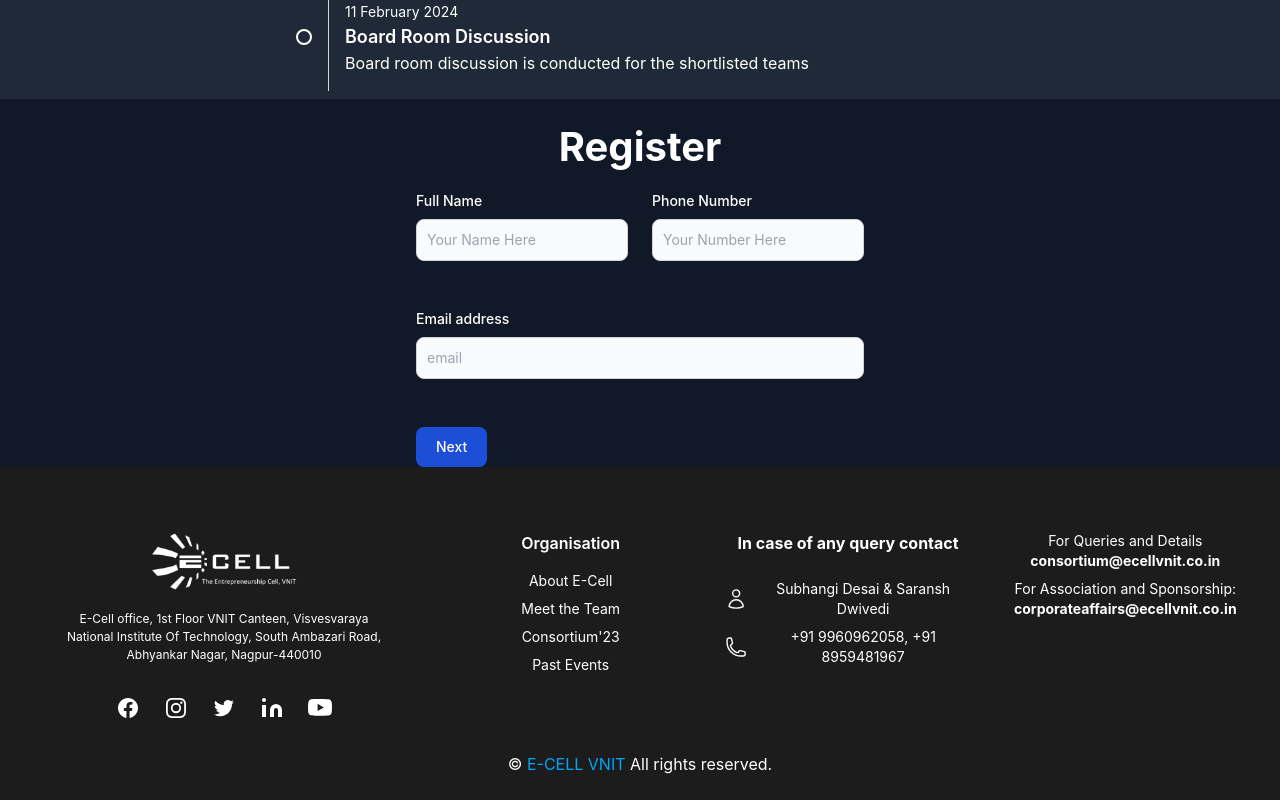
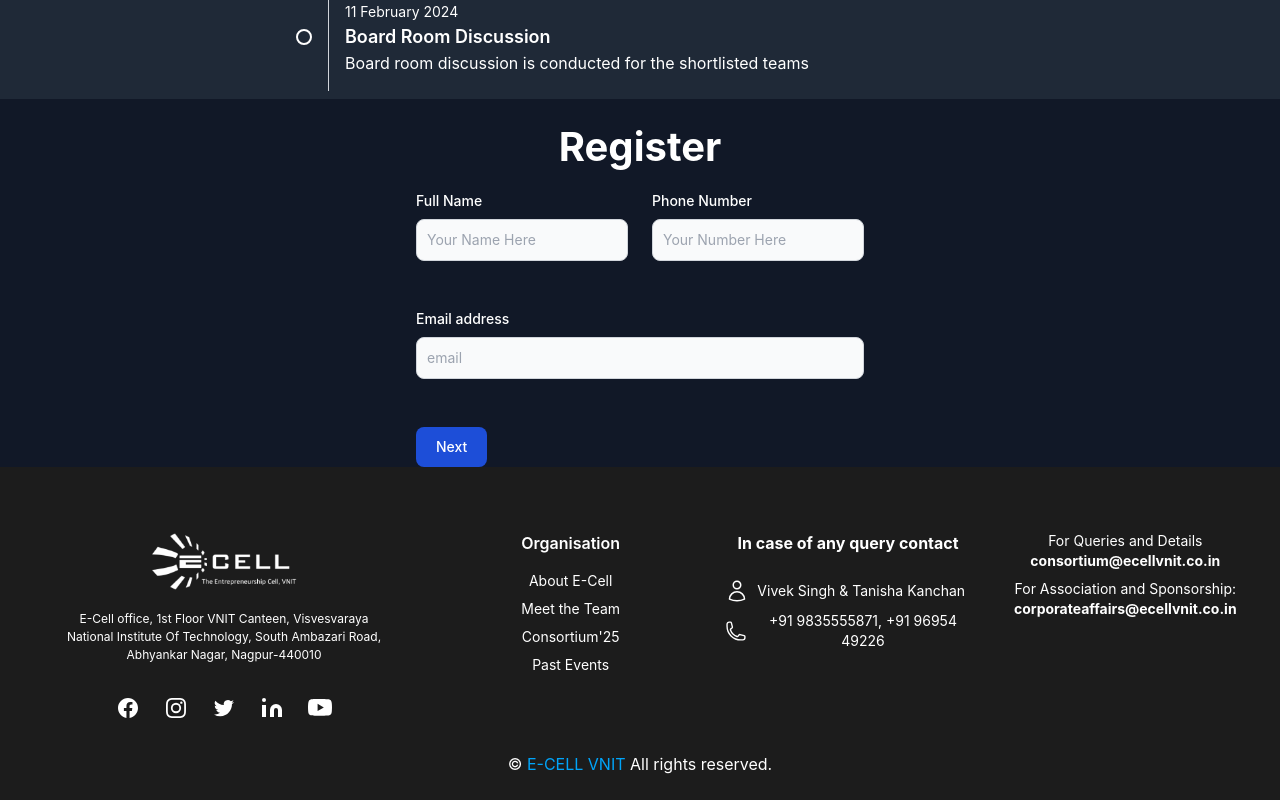
Before and after one commit to venom76568/ceo25-public, a React (Create React App) app: page / in a window 1280 px wide. Shown: the part 2014-2814 px from the top of the page. Built offline with nearby package versions, Linux system fonts and the light colour scheme.

Commit message:
Update Footer.jsx

```diff
--- a/src/components/Footer.jsx
+++ b/src/components/Footer.jsx
@@ -142,7 +142,7 @@ const Footer = () => {
                   href="https://consortium.ecellvnit.org/"
                 >
                   {" "}
-                  Consortium&apos;23{" "}
+                  Consortium&apos;25{" "}
                 </a>
                 <a
                   className="hover:opacity-75"
@@ -173,7 +173,7 @@ const Footer = () => {
                       d="M15.75 6a3.75 3.75 0 11-7.5 0 3.75 3.75 0 017.5 0zM4.501 20.118a7.5 7.5 0 0114.998 0A17.933 17.933 0 0112 21.75c-2.676 0-5.216-.584-7.499-1.632z"
                     />
                   </svg>
-                  <span>Subhangi Desai & Saransh Dwivedi</span>
+                  <span>Vivek Singh & Tanisha Kanchan</span>
                 </div>
                 <div className="flex gap-2 items-center">
                   <svg
@@ -190,7 +190,7 @@ const Footer = () => {
                       d="M2.25 6.75c0 8.284 6.716 15 15 15h2.25a2.25 2.25 0 002.25-2.25v-1.372c0-.516-.351-.966-.852-1.091l-4.423-1.106c-.44-.11-.902.055-1.173.417l-.97 1.293c-.282.376-.769.542-1.21.38a12.035 12.035 0 01-7.143-7.143c-.162-.441.004-.928.38-1.21l1.293-.97c.363-.271.527-.734.417-1.173L6.963 3.102a1.125 1.125 0 00-1.091-.852H4.5A2.25 2.25 0 002.25 4.5v2.25z"
                     />
                   </svg>
-                  <span>+91 9960962058, +91 8959481967</span>
+                  <span>+91 9835555871, +91 96954 49226</span>
                 </div>
               </nav>
             </div>
```
